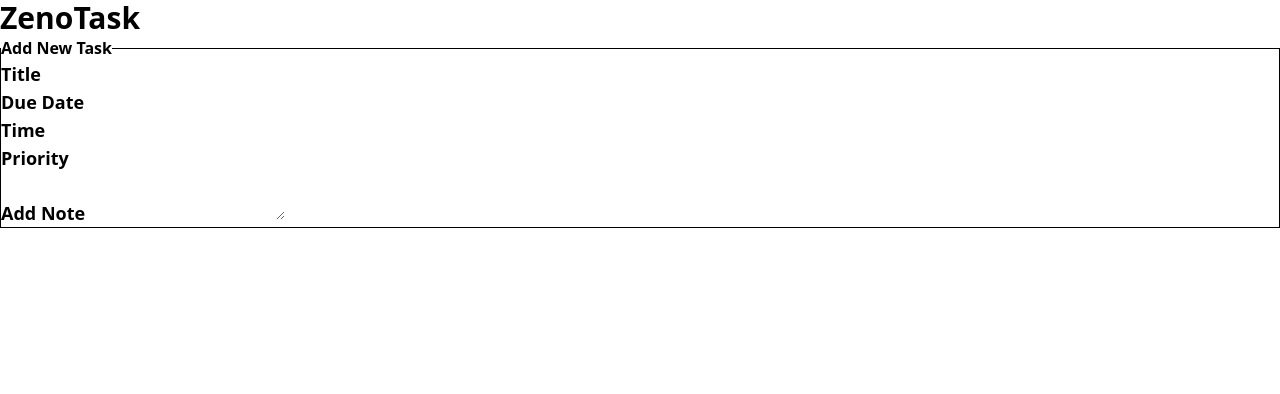
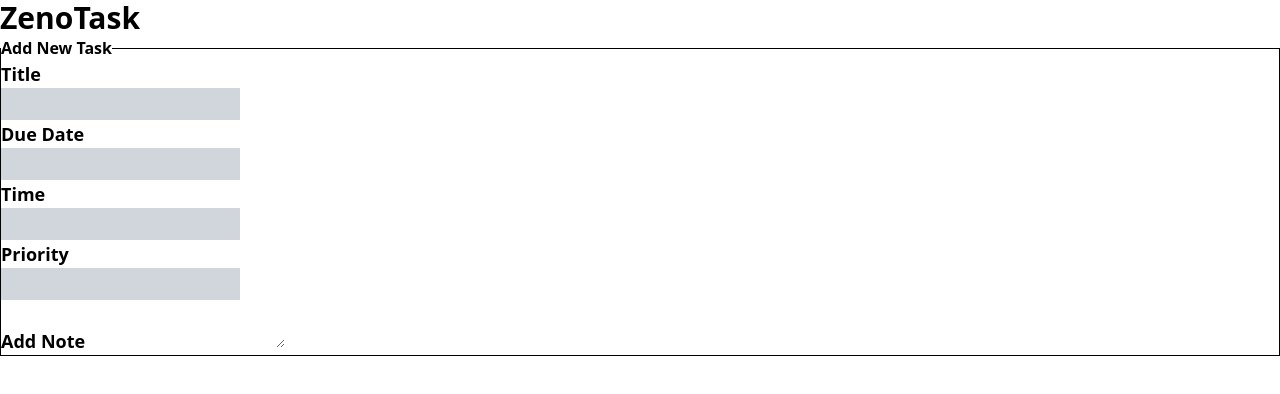
Before and after one commit to Phoenix-Domain/ZenoTask, a React (Vite) app: page / in a window 1280 px wide. Shown: the top 394 px of the page. Built offline with nearby package versions, Linux system fonts and the light colour scheme.

Commit message:
refactor: Replace every input tag with Input components

```diff
--- a/src/components/Sections/Form.tsx
+++ b/src/components/Sections/Form.tsx
@@ -10,19 +10,19 @@
                 </legend>
                 <div>
                     <Label htmlFor="" content='Title'/>
-                    <input type="text" />
+                    <Input type='text' />
                 </div>
                 <div>
                     <Label htmlFor="" content='Due Date' />
-                    <input type="text" />
+                    <Input type='text' />
                 </div>
                 <div>
                     <Label htmlFor="" content='Time' />
-                    <input type="text" />
+                    <Input type='text' />
                 </div>
                 <div>
                     <Label htmlFor="" content='Priority' />
-                    <input type="text" />
+                    <Input type='text' />
                 </div>
                 <div>
                     <Label htmlFor="" content='Add Note' />
```
